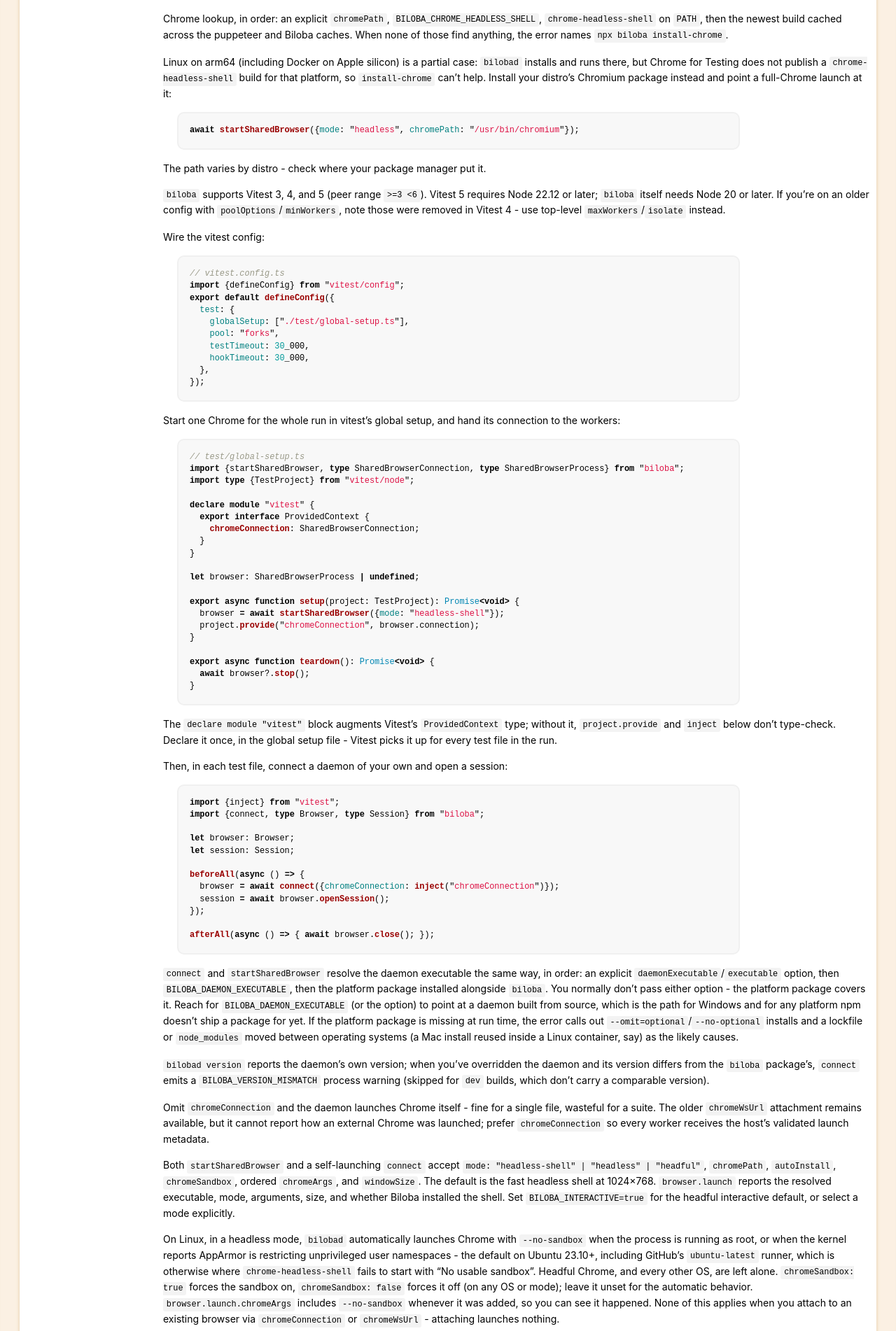
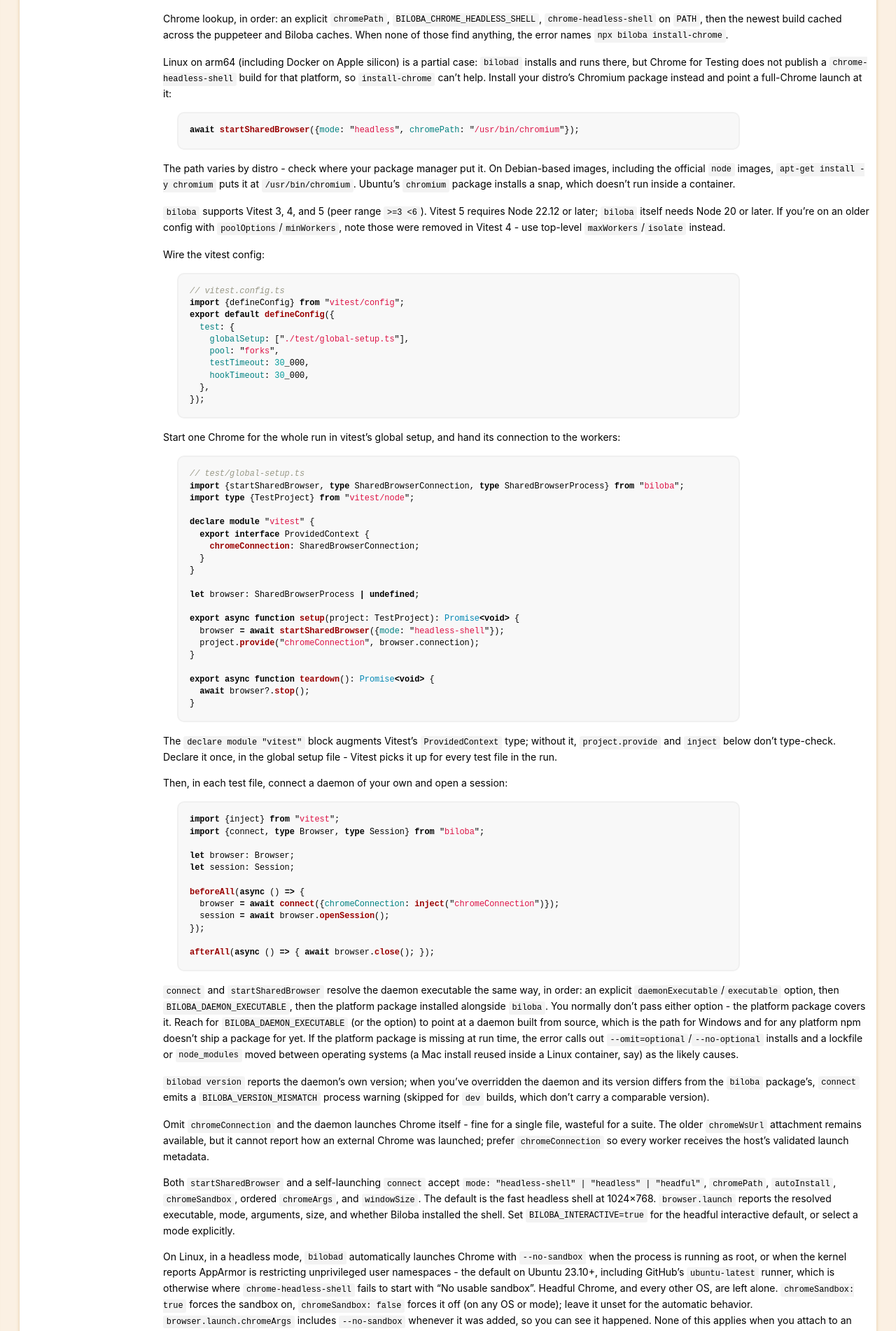
Before and after one commit to onsi/biloba, a Jekyll site: the page built from docs/vitest.md, in a window 1280 px wide. Shown: the part 1585-3487 px from the top of the page at 70% size. Built offline with Jekyll 4.4.1, drawn with Linux system fonts in a browser that asks for light colours; comment, search, counter and statistics services are not loaded; some of the changed text lies outside the part shown.

Commit message:
docs(vitest): say which Chromium package works in a Linux arm64 container
Co-Authored-By: Claude Opus 5 <noreply@anthropic.com>
Claude-Session: https://claude.ai/code/session_01JvDfZ9HgKrH9gsqgH3en7k

````diff
--- a/docs/vitest.md
+++ b/docs/vitest.md
@@ -70,7 +70,7 @@ Linux on arm64 (including Docker on Apple silicon) is a partial case: `bilobad`
 await startSharedBrowser({mode: "headless", chromePath: "/usr/bin/chromium"});
 ```
 
-The path varies by distro - check where your package manager put it.
+The path varies by distro - check where your package manager put it. On Debian-based images, including the official `node` images, `apt-get install -y chromium` puts it at `/usr/bin/chromium`. Ubuntu's `chromium` package installs a snap, which doesn't run inside a container.
 
 `biloba` supports Vitest 3, 4, and 5 (peer range `>=3 <6`). Vitest 5 requires Node 22.12 or later; `biloba` itself needs Node 20 or later. If you're on an older config with `poolOptions`/`minWorkers`, note those were removed in Vitest 4 - use top-level `maxWorkers`/`isolate` instead.
 
````
Also changed, not shown: plugins/biloba-vitest/skills/setup/SKILL.md (+1 -1 lines).
